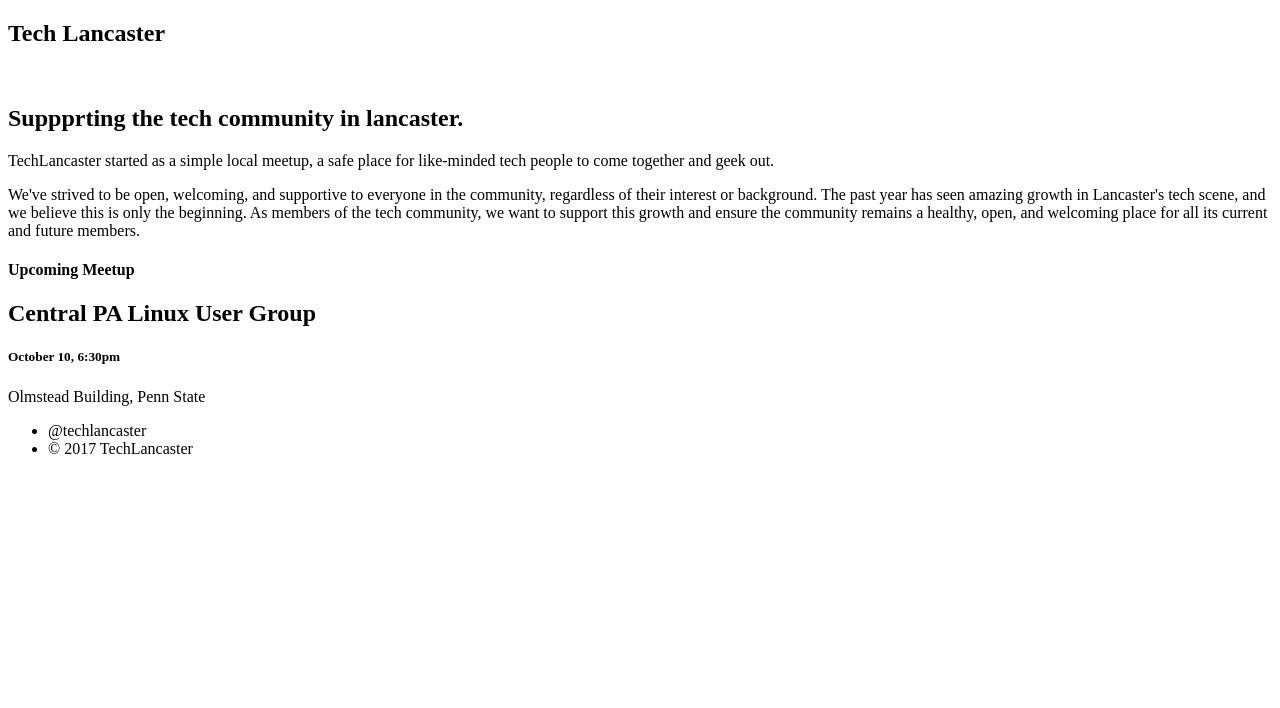
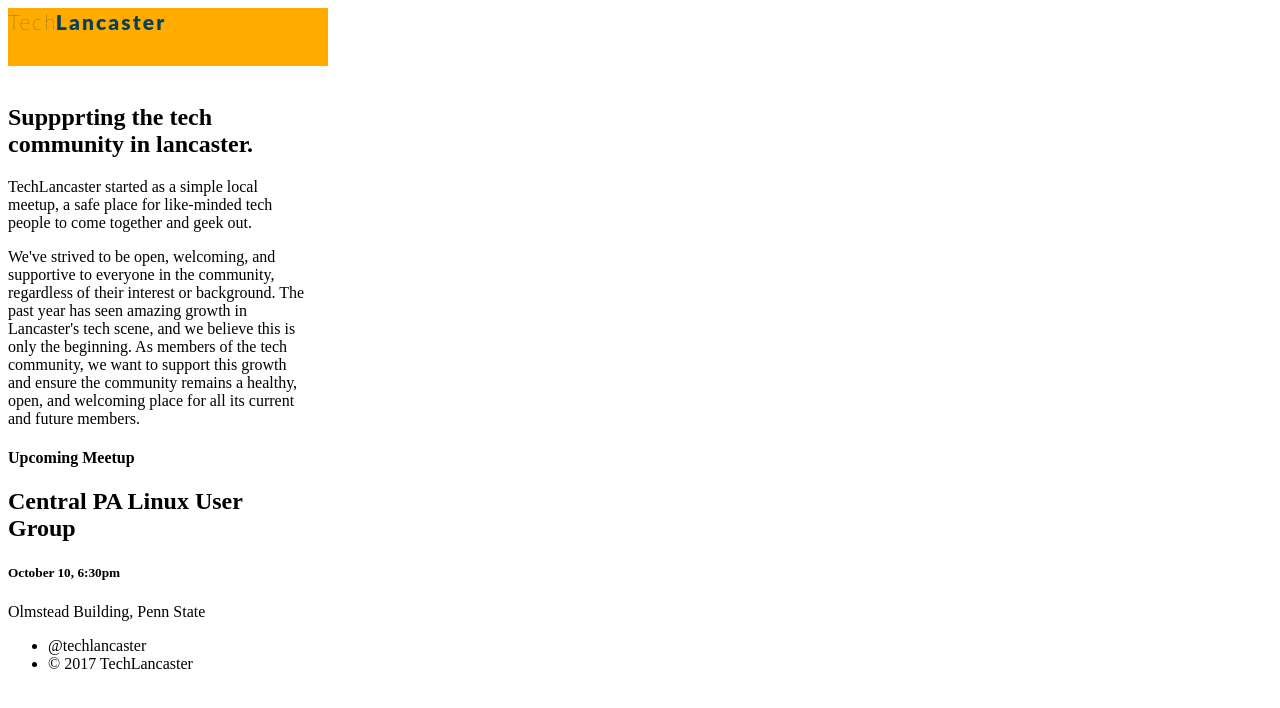
Before and after one commit to daviirose/perezsilva-techcommunity, a plain HTML site: page index.html in a window 1280 px wide. Drawn offline with Linux system fonts and the light colour scheme.

Commit message:
Added css

```diff
--- a/index.html
+++ b/index.html
@@ -7,7 +7,9 @@
 </head>
 <body>
   <header>
-    <h2 class="header1">Tech Lancaster</h2>
+    <a href="index.html" class="tech">Tech </a>
+    <a href="index.html" class="lancaster">Lancaster</a>
+  </h2>
   </header>
   <section class="s1">
     <img src="" alt="">
--- a/style.scss
+++ b/style.scss
@@ -0,0 +1,31 @@
+$primary-color: #ffab00;
+$header-color: #064159;
+$font-stack: 'Lato', sans-serif;
+
+html {
+  max-width: 320px;
+  max-height: 923px;
+}
+header {
+  width: 320px;
+  height: 58px;
+  background-color: $primary-color;
+}
+a {
+  word-spacing: -10px;
+  text-decoration: none;
+  width: 202px;
+	height: 15px;
+  font-family:$font-stack;
+	font-size: 21px;
+	line-height: 1.29;
+	letter-spacing: 2.1px;
+	text-align: left;
+	color: $header-color;
+}
+.tech {
+font-weight:100;
+}
+.lancaster {
+  font-weight: 900;
+}
```
Also changed, not shown: images/HomePage.jpg (renamed from images/Home Page.jpg), style.css, 1 other file.
